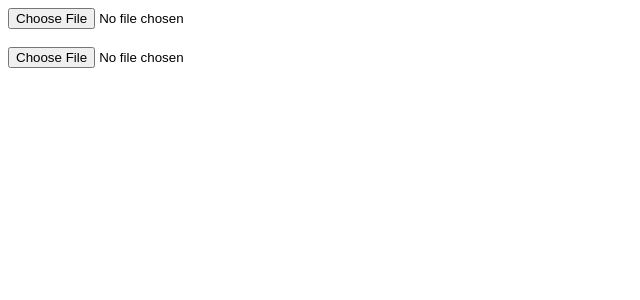
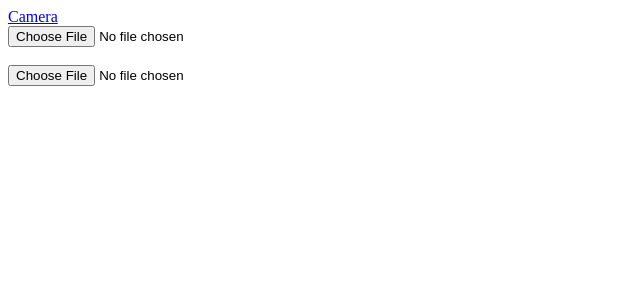
Before and after one commit to willemchua/test-camera, an Angular app: page /camera in a window 1280 px wide. Shown: the top 300 px of the page, without its empty margins (0-640 px from the left). Built offline with nearby package versions, Linux system fonts and the light colour scheme.

Commit message:
pindahin link jadi navbar

```diff
--- a/src/app/app-routing.module.ts
+++ b/src/app/app-routing.module.ts
@@ -6,8 +6,8 @@ import {AppComponent} from './app.component';
 import { PageComponent } from './page/page.component';
 
 const routes: Routes = [
-  { path: '', redirectTo: '/home', pathMatch: 'full'},
-  { path: 'home', component: PageComponent},
+  // { path: '', redirectTo: '/home', pathMatch: 'full'},
+  // { path: 'home', component: PageComponent},
   { path: 'camera', component: CameraComponent},
 ];
 
--- a/src/app/app.component.html
+++ b/src/app/app.component.html
@@ -1 +1,4 @@
+<div>
+        <a href="camera">Camera </a>
+</div>
 <router-outlet> </router-outlet>
```
Also changed, not shown: 1 other file (tests, documents, lock files or other folders).
